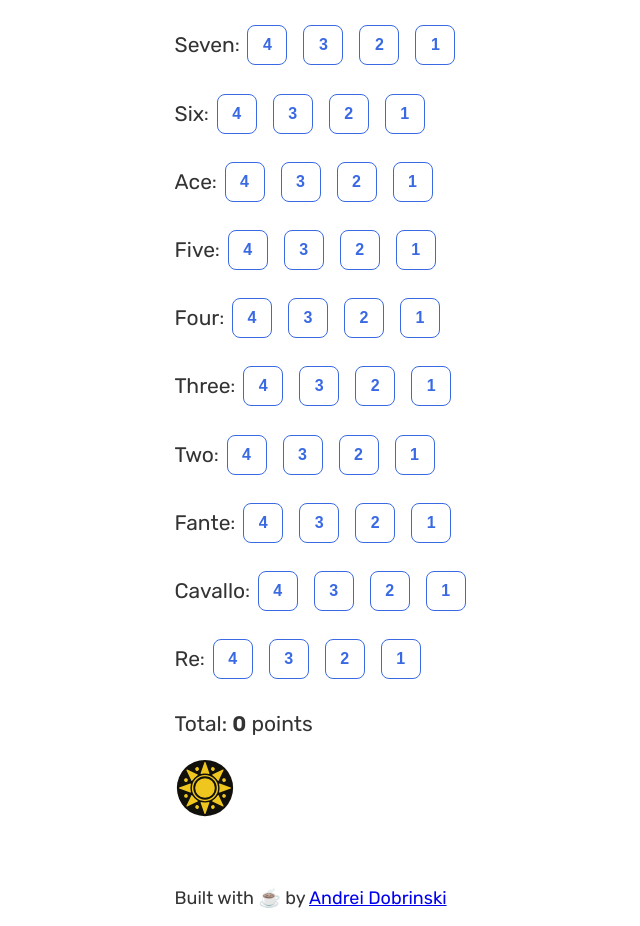
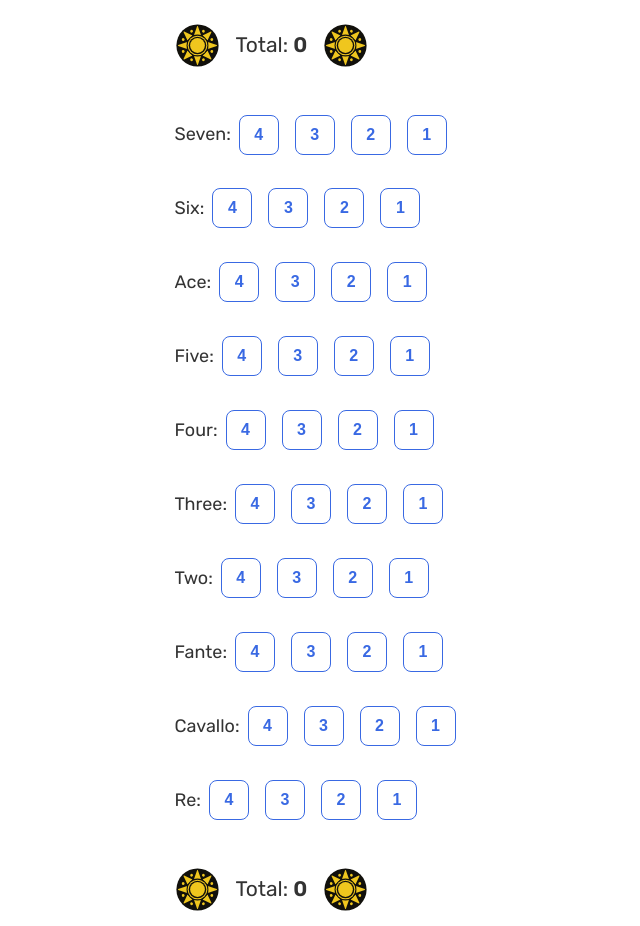
Before and after one commit to andreidobrinski/scopa, a Gatsby site: page / in a window 1280 px wide. Shown: the part 160-1086 px from the top of the page, without its empty margins (5-645 px from the left). Built offline with nearby package versions, Linux system fonts and the light colour scheme; Gatsby itself is replaced by a stand-in of ours.

Commit message:
refactor to abstract Total component

```diff
--- a/src/components/CardValue.js
+++ b/src/components/CardValue.js
@@ -4,7 +4,7 @@ import { buttonValues, primieraValues } from './constants'
 
 const CardValue = ({ card, dispatch, state }) => (
   <ListItem>
-    <h3 style={{ textTransform: 'capitalize' }}>{card}</h3>:
+    <h4 style={{ textTransform: 'capitalize' }}>{card}</h4>:
     {buttonValues.map(value => (
       <Button
         onClick={() => dispatch({ card, value })}
--- a/src/components/CoinSvg.js
+++ b/src/components/CoinSvg.js
@@ -2,8 +2,8 @@ import React from 'react'
 
 const CoinSvg = () => (
   <svg
-    width="60"
-    height="60"
+    width="45"
+    height="45"
     viewBox="0 0 640 640"
     fill="none"
     xmlns="http://www.w3.org/2000/svg"
--- /dev/null
+++ b/src/components/Total.js
@@ -0,0 +1,24 @@
+import React from 'react'
+import styled from 'styled-components'
+import CoinSvg from './CoinSvg'
+
+const Total = ({ value }) => (
+  <Section>
+    <CoinSvg />
+    <h3>
+      Total: <strong>{value}</strong>
+    </h3>
+    <CoinSvg />
+  </Section>
+)
+
+const Section = styled.section`
+  display: flex;
+  align-items: center;
+  h3 {
+    margin-left: 16px;
+    margin-right: 16px;
+  }
+`
+
+export default Total
--- a/src/components/layout.css
+++ b/src/components/layout.css
@@ -99,3 +99,13 @@ p {
     font-size: 100%;
   }
 }
+
+h2,
+h3,
+h4 {
+  font-weight: normal;
+}
+
+ul {
+  padding-left: 0;
+}
--- a/src/components/layout.js
+++ b/src/components/layout.js
@@ -2,7 +2,6 @@ import React from 'react'
 import PropTypes from 'prop-types'
 import { useStaticQuery, graphql } from 'gatsby'
 import Header from './header'
-import CoinSvg from './CoinSvg'
 import './layout.css'
 
 const Layout = ({ children }) => {
@@ -28,7 +27,6 @@ const Layout = ({ children }) => {
         }}
       >
         <main>{children}</main>
-        <CoinSvg />
         <footer style={{ marginTop: '60px', marginBottom: '20px' }}>
           Built with{' '}
           <span role="img" aria-label="coffee emoji">
--- a/src/pages/index.css
+++ /dev/null
@@ -1,8 +0,0 @@
-h2,
-h3 {
-  font-weight: normal;
-}
-
-ul {
-  padding-left: 0;
-}
--- a/src/pages/index.js
+++ b/src/pages/index.js
@@ -1,8 +1,8 @@
-import './index.css';
 import React, { useReducer } from 'react'
 import CardValue from '../components/CardValue'
 import Layout from '../components/layout'
 import SEO from '../components/seo'
+import Total from '../components/Total'
 import { initialState, primieraValues } from '../components/constants'
 
 const reducer = (state, action) => {
@@ -22,14 +22,13 @@ const IndexPage = () => {
     <Layout>
       <SEO />
       <h2>How many of each card do you have?</h2>
+      <Total value={total} />
       <ul>
         {Object.keys(initialState).map(card => (
           <CardValue card={card} dispatch={dispatch} state={state} key={card} />
         ))}
       </ul>
-      <h3 style={{ marginTop: '16px' }}>
-        Total: <strong>{total}</strong> points
-      </h3>
+      <Total value={total} />
     </Layout>
   )
 }
```
